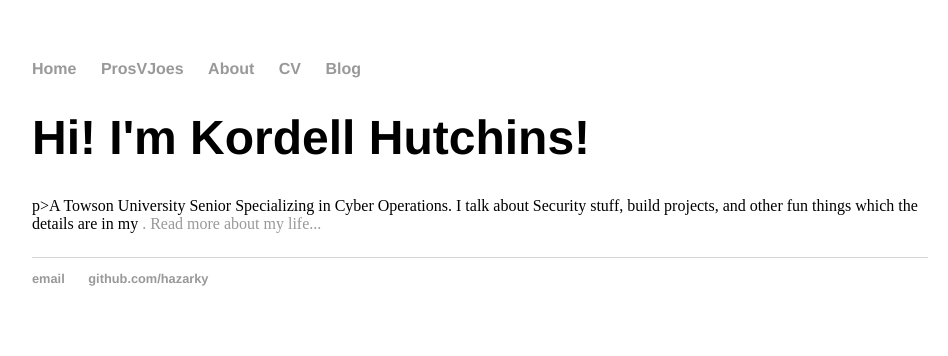
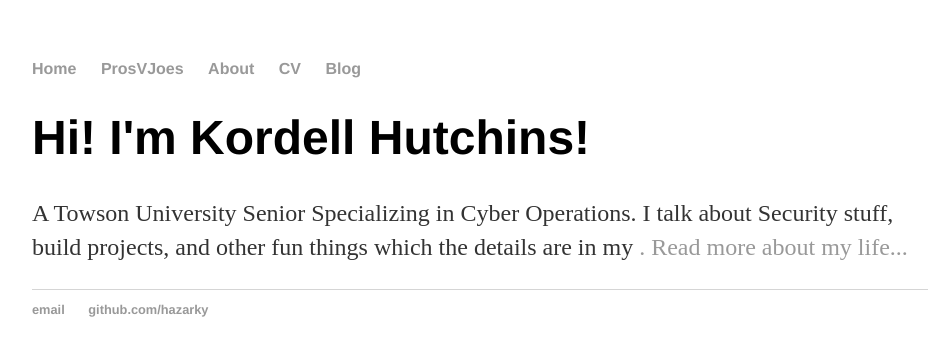
Before and after one commit to hazarky/hazarky.github.io, a Jekyll site: the page built from index.html, in a window 1280 px wide. Shown: the top 356 px of the page, without its empty margins (160-1108 px from the left). Built offline with Jekyll 4.4.1, drawn with Linux system fonts in a browser that asks for light colours.

```diff
--- a/index.html
+++ b/index.html
@@ -4,5 +4,5 @@ title: Kordell Hutchins, Towson Student
 ---
 <div class="blurp">
 	<h1> Hi! I'm Kordell Hutchins!</h1>
-	p>A Towson University Senior Specializing in Cyber Operations. I talk about Security stuff, build projects, and other fun things which the details are in my <a href="/about">. Read more about my life...</a></p>
+	<p>A Towson University Senior Specializing in Cyber Operations. I talk about Security stuff, build projects, and other fun things which the details are in my <a href="/about">. Read more about my life...</a></p>
 </div><!-- /.blurb -->
```
